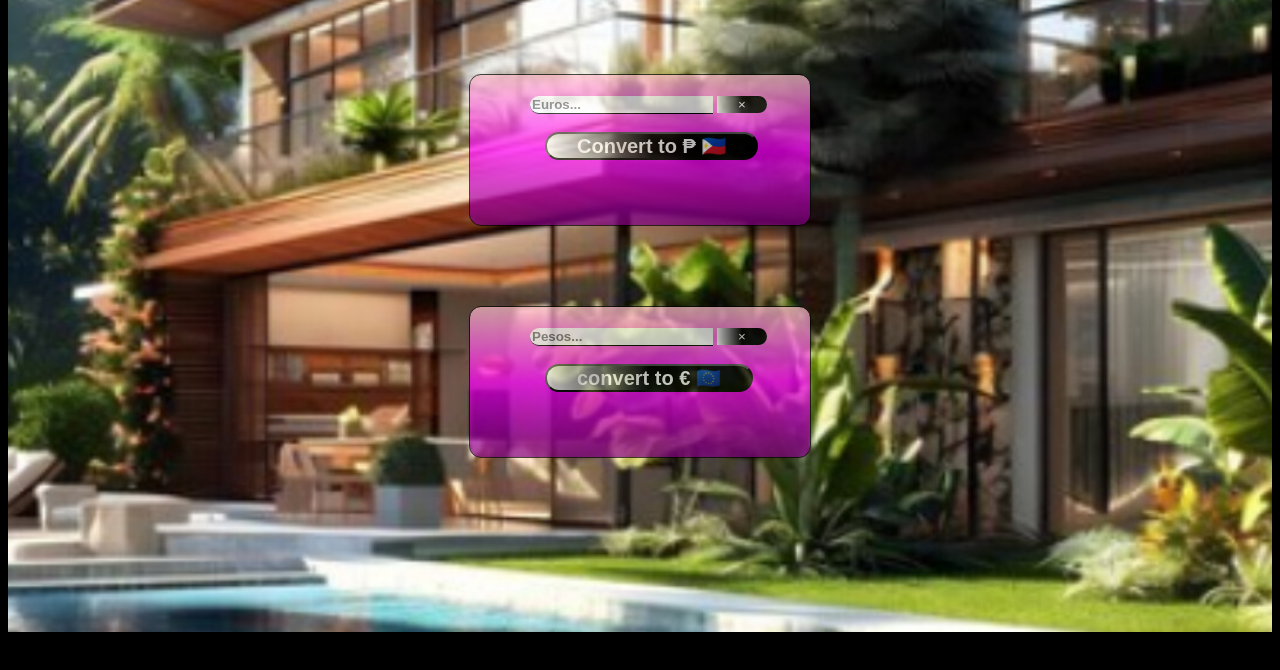
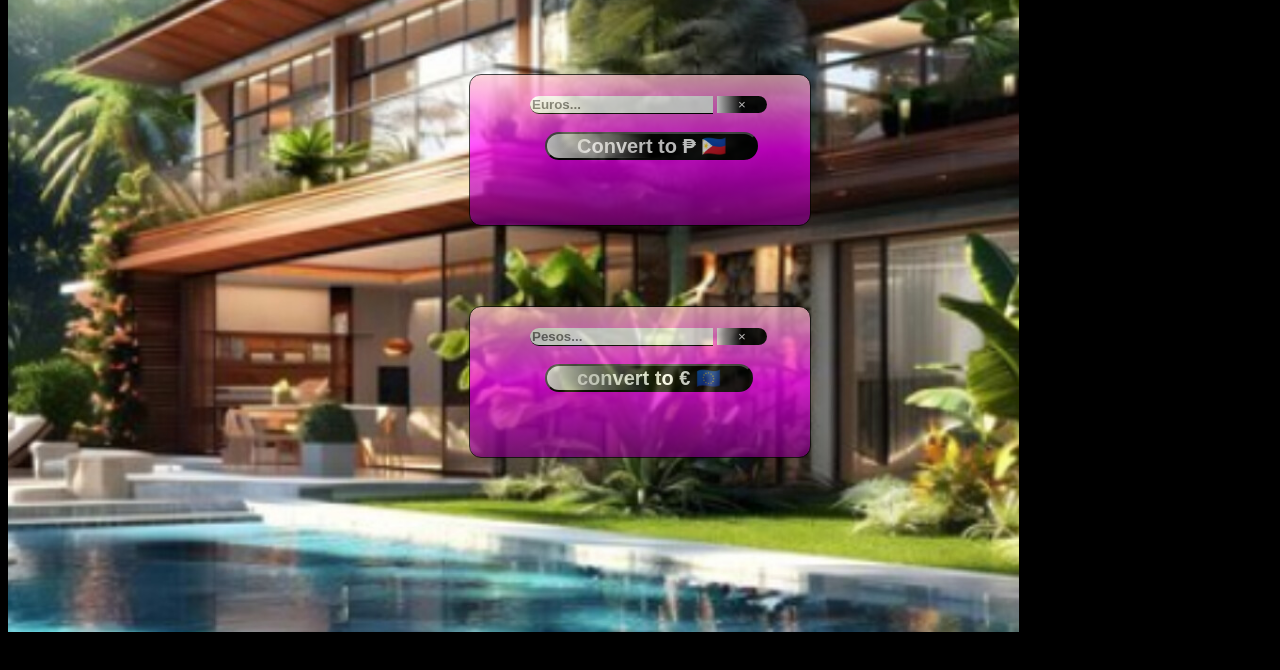
Before and after one commit to Germz9/CurrencyPhtoEur, a plain HTML site: page index.html in a window 1280 px wide. Shown: the part 96-766 px from the top of the page. Drawn offline with Linux system fonts and the light colour scheme.

Commit message:
Add files via upload

```diff
--- a/index.html
+++ b/index.html
@@ -413,7 +413,7 @@ const global=document.querySelector(".global")
 
 
 global.style.height=Number((window.innerHeight -80))+"px";
-global.style.backgroundSize=100+"%";
+global.style.backgroundSize=80+"%";
 
 
 
```
